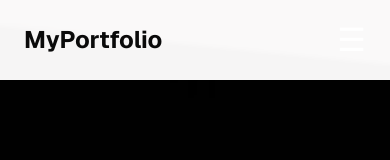
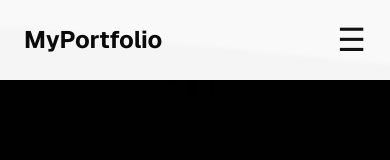
Before and after one commit to rehankhimani/My-React-Portfolio, a Next.js app: page / in a window 390 px wide. Shown: the top 160 px of the page. Built offline with nearby package versions, Linux system fonts and the light colour scheme.

Commit message:
responsive update

```diff
--- a/src/components/style.css
+++ b/src/components/style.css
@@ -552,7 +552,7 @@
     display: block;
     margin-left: auto;
     font-size: 2rem;
-    color: white;
+    color: rgb(19, 18, 18);
     background: none;
     border: none;
     cursor: pointer;
```
